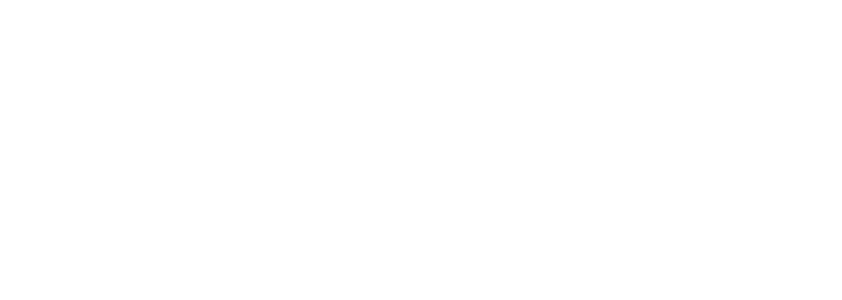
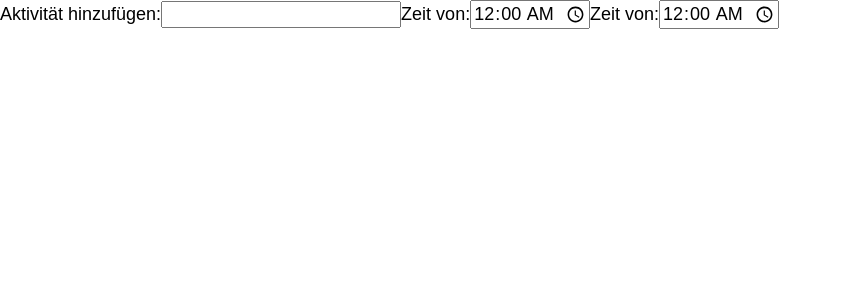
Before and after one commit to Ava-VictoriaCrivello/Capstone-Projekt, a React (Create React App) app: page / in a window 1280 px wide. Shown: the top 300 px of the page, without its empty margins (0-842 px from the left). Built offline with nearby package versions, Linux system fonts and the light colour scheme.

Commit message:
formSetDates

```diff
--- a/src/App.js
+++ b/src/App.js
@@ -1,12 +1,10 @@
-import formSetDates from "./components/Form/FormSetDates";
+import { FormSetDates } from "./components/Form/FormSetDates"
 
 
 
 export default function App() {
-  return
-
-  <>
-  <formSetDates/>
-  </>
+  return (
+  <FormSetDates/>
+  )
 
 }
--- a/src/components/Form/FormSetDates.js
+++ b/src/components/Form/FormSetDates.js
@@ -1,8 +1,6 @@
-
-
 import {useState} from 'react';
 
-  function formSetDates() {
+    function FormSetDates() {
     const [activity, setActivity] = useState("");
     const [startTime, setStartTime] = useState("00:00");
     const [endTime, setEndTime] = useState("00:00");
@@ -33,4 +31,4 @@
         </form>
     )
 }
-export default formSetDates;
+export  {FormSetDates}
```
